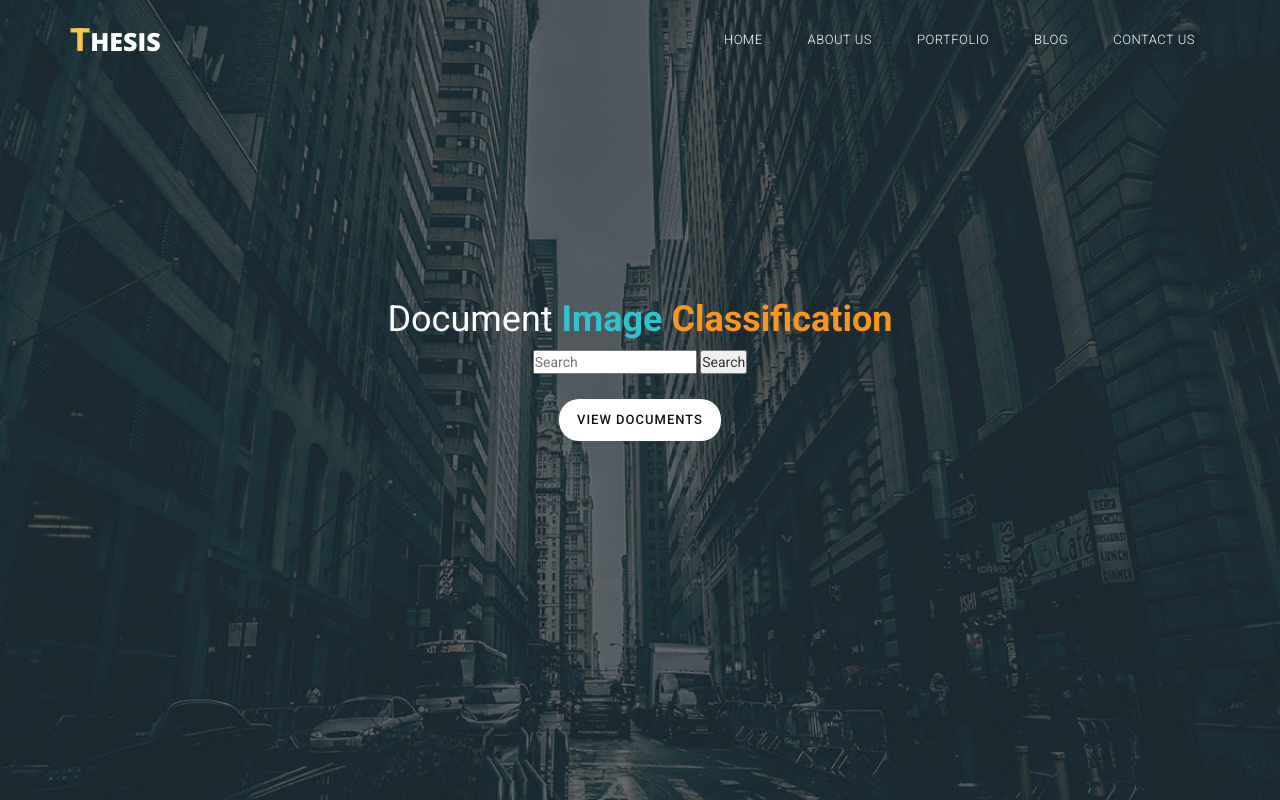
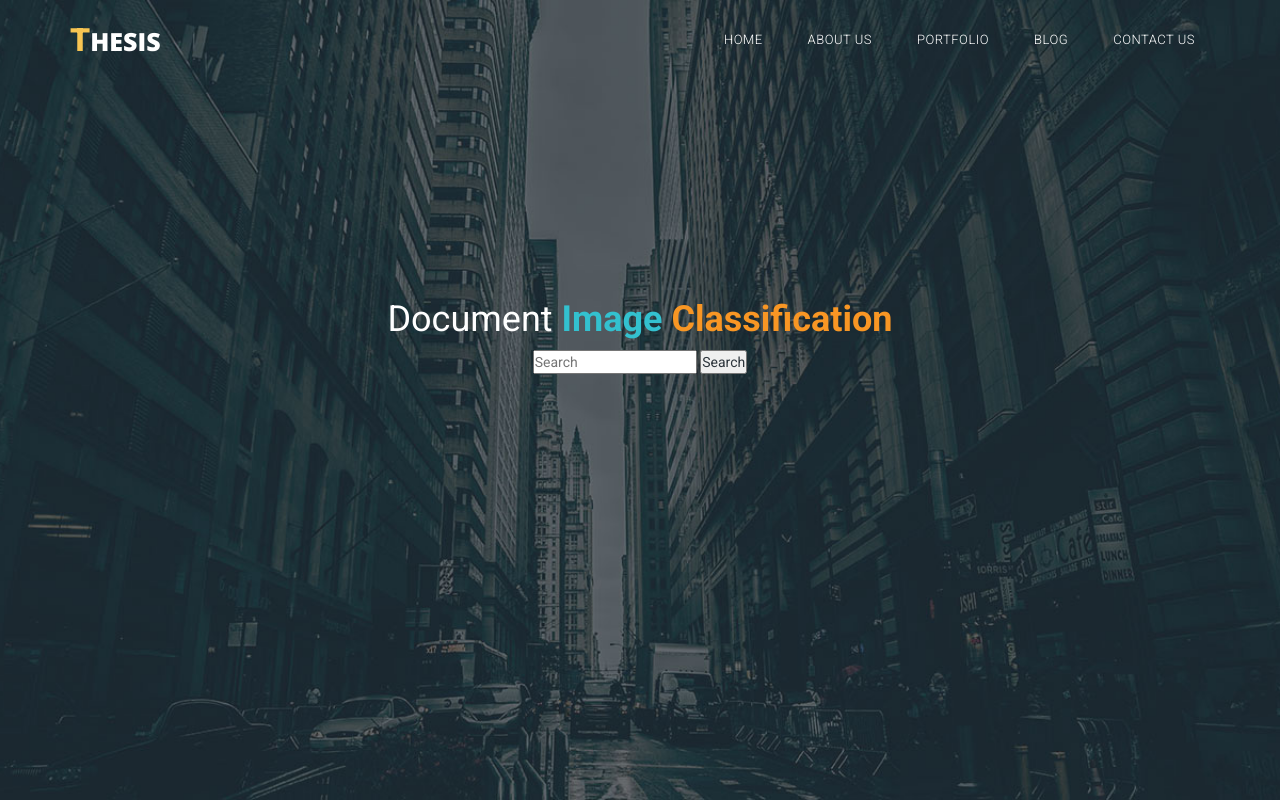
Before and after one commit to hassaan4584/FileSavingWithKeywords, a Django app: page /FileSaverApp/search/ in a window 1280 px wide. Run offline with Django 3.2, Linux system fonts and the light colour scheme; some libraries are stand-ins or nearby versions.

Commit message:
Numbering colour in search screen fixed.

```diff
--- a/FileSaverApp/templates/FileSaverApp/search.html
+++ b/FileSaverApp/templates/FileSaverApp/search.html
@@ -69,26 +69,16 @@
                     </form>
 
                     {% if documents_list %}
-                    <ul>
+                    <ul class="document-list">
                         {% for doc in documents_list %}
                             <li> {{ forloop.counter }} <a class="document-list" href="{% url 'FileSaverApp:detail' doc.id %}">{{ doc.document_name }}</a>
                             </li>
                         {% endfor %}
                     </ul>
                     {% endif %}
-                    <div class="primary-white-button">
-                        <a href="{% url 'FileSaverApp:list' %}" type="submit">View Documents</a>
-                    </div>
-
-
             </div>
         </div>
     </div>
-
-
-
-
-
 
 
     <script src="//ajax.googleapis.com/ajax/libs/jquery/1.11.2/jquery.min.js"></script>
```
